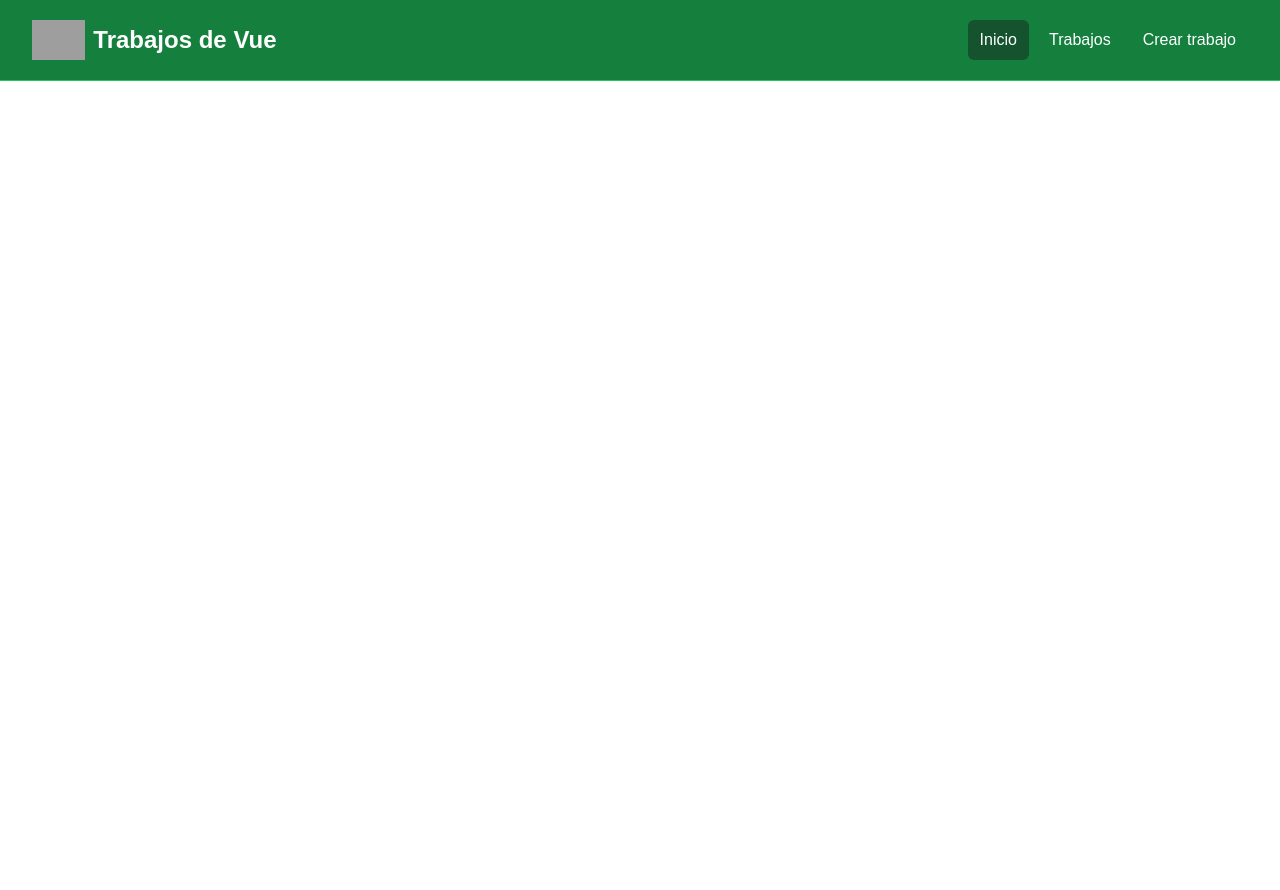
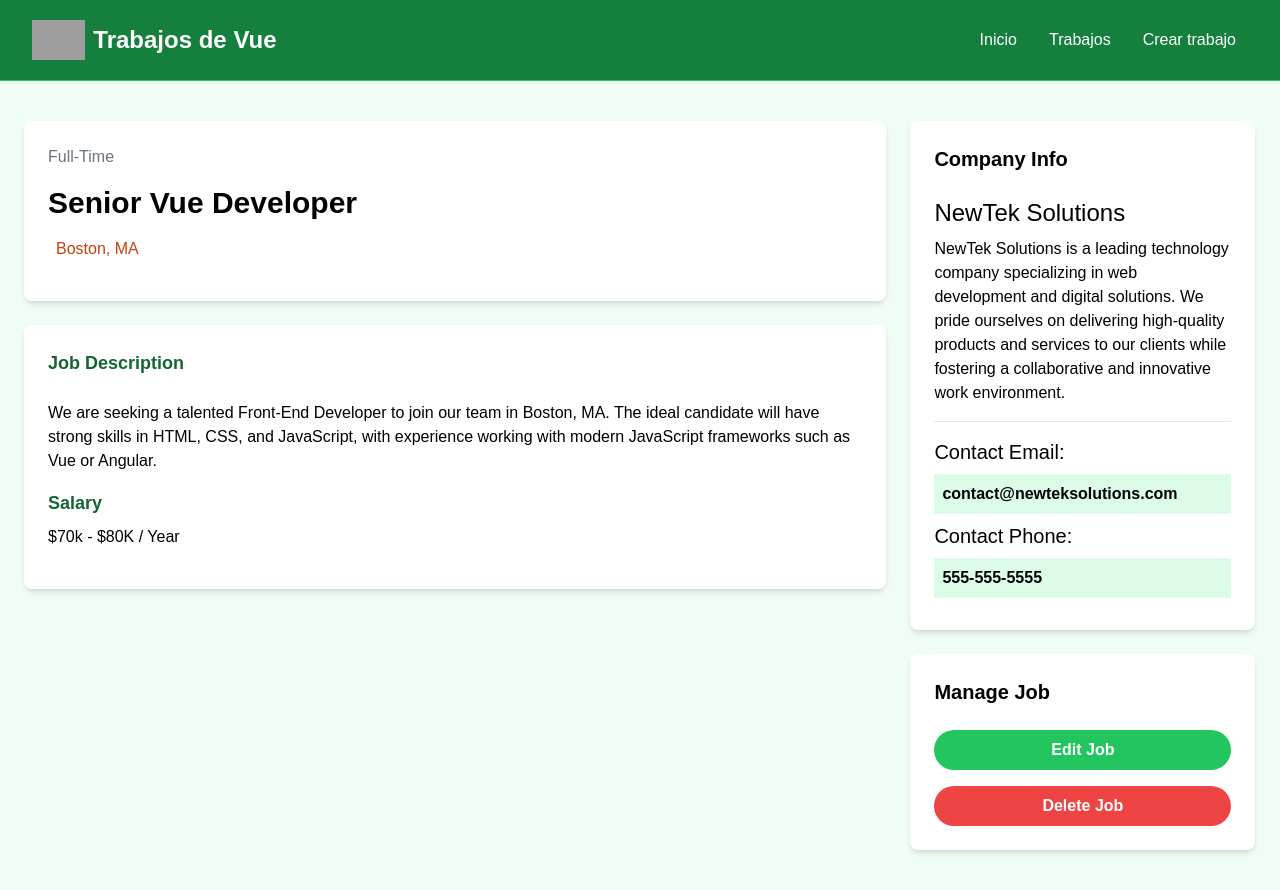
Before and after one commit to AlejandroSoftwareDeveloper/Vuejs, a Vue app: page /jobs/add in a window 1280 px wide. Before the commit the page ends 800 px from the top, so only its background shows below. Built offline with nearby package versions, Linux system fonts and the light colour scheme; grey boxes are pictures that could not be loaded.

Commit message:
Adicion del notFoundView JobView, json-server y configuracion del ultimo

```diff
--- a/package.json
+++ b/package.json
@@ -6,7 +6,8 @@
   "scripts": {
     "dev": "vite",
     "build": "vite build",
-    "preview": "vite preview"
+    "preview": "vite preview",
+    "server": "json-server --watch src/jobs.json --port 5000"
   },
   "dependencies": {
     "primeicons": "^7.0.0",
@@ -16,6 +17,7 @@
   "devDependencies": {
     "@vitejs/plugin-vue": "^5.2.1",
     "autoprefixer": "^10.4.20",
+    "json-server": "^1.0.0-beta.3",
     "postcss": "^8.4.49",
     "tailwindcss": "^3.4.16",
     "vite": "^6.0.1",
--- a/src/App.vue
+++ b/src/App.vue
@@ -6,5 +6,4 @@ import Navbar from "./components/Navbar.vue";
 <template>
   <Navbar />
   <RouterView />
-  <!-- <HomeView /> -->
 </template>
--- a/src/components/JobCard.vue
+++ b/src/components/JobCard.vue
@@ -17,7 +17,6 @@ let truncateDescription = computed(()=>{
 })
 
 let showAndHide = computed(() => {showFullDescripction.value = !showFullDescripction.value;});
-//  @mouseover="expandOrDecreaseDialog" @mouseleave="expandOrDecreaseDialog"
 </script>
 <template>
   <div class="relative bg-white shadow-md rounded-xl" >
@@ -37,7 +36,7 @@ let showAndHide = computed(() => {showFullDescripction.value = !showFullDescripc
           <i class="text-lg text-orange-500 fa-solid fa-location-dot pi pi-map-marker"></i>
           {{ job.location }}
         </div>
-        <RouterLink to="'/job/' + job.id" class="h-[36px] bg-green-500 hover:bg-green-600 text-white px-4 py-2 rounded-lg text-center text-sm"> Leer mas</RouterLink>
+        <RouterLink to="/jobs/ + job.id" class="h-[36px] bg-green-500 hover:bg-green-600 text-white px-4 py-2 rounded-lg text-center text-sm"> Leer mas</RouterLink>
       </div>
     </div>
   </div>
--- a/src/components/Navbar.vue
+++ b/src/components/Navbar.vue
@@ -1,6 +1,12 @@
 <script setup>
-import { RouterLink } from "vue-router";
+import { RouterLink, useRoute } from "vue-router";
 import logo from "@/assets/logo.png";
+
+const isActiveLink = (routePath) => useRoute().path == routePath;
+//TODO Minuto 1:48:51
+/*
+//Propiedades = ['px-3', 'py-2', 'text-white', 'bg-green-900', 'rounded-md', 'hover:bg-gray-900', 'hover:text-white']
+*/
 </script>
 
 <template>
@@ -10,18 +16,15 @@ import logo from "@/assets/logo.png";
         <div
           class="flex items-center justify-center flex-1 md:items-stretch md:justify-start"
         >
-          <!-- Logo -->
           <RouterLink class="flex items-center flex-shrink-0 mr-4" to="/">
             <img class="w-auto h-10" :src="logo" alt="Vue Jobs" />
-            <span class="hidden ml-2 text-2xl font-bold text-white md:block"
-             >Trabajos de Vue</span
-             >
+            <span class="hidden ml-2 text-2xl font-bold text-white md:block">Trabajos de Vue</span>
           </RouterLink>
           <div class="md:ml-auto">
             <div class="flex space-x-2">
-              <RouterLink to="/" class="px-3 py-2 text-white bg-green-900 rounded-md hover:bg-gray-900 hover:text-white" >Inicio</RouterLink>
-              <RouterLink to="/jobs" class="px-3 py-2 text-white rounded-md hover:bg-green-900 hover:text-white" >Trabajos</RouterLink>
-              <RouterLink to="/job/add" class="px-3 py-2 text-white rounded-md hover:bg-green-900 hover:text-white" >Crear trabajo</RouterLink>
+              <RouterLink to="/" :class="[isActiveLink('/') ? 'bg-green-900' : '', 'hover:bg-gray-900','px-3', 'py-2', 'text-white', 'rounded-md', 'hover:text-white']" >Inicio</RouterLink>
+              <RouterLink to="/jobs" :class="[isActiveLink('/jobs') ? 'bg-green-900' : '', 'hover:bg-gray-900','px-3', 'py-2', 'text-white', 'rounded-md', 'hover:text-white']">Trabajos</RouterLink>
+              <RouterLink to="/job/add" :class="[isActiveLink('/job/add') ? 'bg-green-900' : '', 'hover:bg-gray-900','px-3', 'py-2', 'text-white', 'rounded-md', 'hover:text-white']">Crear trabajo</RouterLink>
             </div>
           </div>
         </div>
--- a/src/jobs.json
+++ b/src/jobs.json
@@ -1,4 +1,5 @@
-[
+{
+  "jobs": [
     {
       "id": 1,
       "title": "Desarrollador Web Senior",
@@ -58,3 +59,4 @@
       }
     }
   ]
+}
--- a/src/router/index.js
+++ b/src/router/index.js
@@ -3,6 +3,8 @@ import { createRouter, createWebHistory } from "vue-router";
 import HomeView from "@/views/HomeView.vue";
 import JobsView from "@/views/JobsView.vue";
 import AddJobView from "@/views/AddJobView.vue";
+import NotFoundView from "@/views/NotFoundView.vue";
+import JobView from "@/views/JobView.vue";
 
 const router = createRouter({
   history: createWebHistory(import.meta.env.BASE_URL),
@@ -10,6 +12,8 @@ const router = createRouter({
     { path: "/", name: "home", component: HomeView },
     { path: "/jobs", name: "jobs", component: JobsView },
     { path: "/add/job", name: "add-job", component: AddJobView },
+    { path: "/jobs/:id", name: "job", component: JobView },
+    { path: "/:catchAll(.*)", name: "not-found", component: NotFoundView },
   ],
 });
 
--- /dev/null
+++ b/src/views/JobView.vue
@@ -0,0 +1,87 @@
+<script setup></script>
+
+<template>
+<section class="bg-green-50">
+      <div class="container px-6 py-10 m-auto">
+        <div class="grid w-full grid-cols-1 gap-6 md:grid-cols-70/30">
+          <main>
+            <div
+              class="p-6 text-center bg-white rounded-lg shadow-md md:text-left"
+            >
+              <div class="mb-4 text-gray-500">Full-Time</div>
+              <h1 class="mb-4 text-3xl font-bold">Senior Vue Developer</h1>
+              <div
+                class="flex justify-center mb-4 text-gray-500 align-middle md:justify-start"
+              >
+                <i
+                  class="mr-2 text-lg text-orange-700 fa-solid fa-location-dot"
+                ></i>
+                <p class="text-orange-700">Boston, MA</p>
+              </div>
+            </div>
+
+            <div class="p-6 mt-6 bg-white rounded-lg shadow-md">
+              <h3 class="mb-6 text-lg font-bold text-green-800">
+                Job Description
+              </h3>
+
+              <p class="mb-4">
+                We are seeking a talented Front-End Developer to join our team
+                in Boston, MA. The ideal candidate will have strong skills in
+                HTML, CSS, and JavaScript, with experience working with modern
+                JavaScript frameworks such as Vue or Angular.
+              </p>
+
+              <h3 class="mb-2 text-lg font-bold text-green-800">Salary</h3>
+
+              <p class="mb-4">$70k - $80K / Year</p>
+            </div>
+          </main>
+
+          <!-- Sidebar -->
+          <aside>
+            <!-- Company Info -->
+            <div class="p-6 bg-white rounded-lg shadow-md">
+              <h3 class="mb-6 text-xl font-bold">Company Info</h3>
+
+              <h2 class="text-2xl">NewTek Solutions</h2>
+
+              <p class="my-2">
+                NewTek Solutions is a leading technology company specializing in
+                web development and digital solutions. We pride ourselves on
+                delivering high-quality products and services to our clients
+                while fostering a collaborative and innovative work environment.
+              </p>
+
+              <hr class="my-4" />
+
+              <h3 class="text-xl">Contact Email:</h3>
+
+              <p class="p-2 my-2 font-bold bg-green-100">
+                contact@newteksolutions.com
+              </p>
+
+              <h3 class="text-xl">Contact Phone:</h3>
+
+              <p class="p-2 my-2 font-bold bg-green-100">555-555-5555</p>
+            </div>
+
+            <!-- Manage -->
+            <div class="p-6 mt-6 bg-white rounded-lg shadow-md">
+              <h3 class="mb-6 text-xl font-bold">Manage Job</h3>
+              <a
+                href="add-job.html"
+                class="block w-full px-4 py-2 mt-4 font-bold text-center text-white bg-green-500 rounded-full hover:bg-green-600 focus:outline-none focus:shadow-outline"
+                >Edit Job</a
+              >
+              <button
+                class="block w-full px-4 py-2 mt-4 font-bold text-white bg-red-500 rounded-full hover:bg-red-600 focus:outline-none focus:shadow-outline"
+              >
+                Delete Job
+              </button>
+            </div>
+          </aside>
+        </div>
+      </div>
+    </section>
+</template>
--- /dev/null
+++ b/src/views/NotFoundView.vue
@@ -0,0 +1,11 @@
+<script setup>
+import { RouterLink } from 'vue-router';
+</script>
+<template>
+ <section class="flex flex-col items-center justify-center text-center h-96">
+      <i class="mb-4 text-yellow-400 pi pi-exclamation-triangle text-7xl"></i>
+      <h1 class="mb-4 text-6xl font-bold">404</h1>
+      <p class="mb-5 text-xl">Esta pagina no existe</p>
+      <RouterLink to="/" class="px-3 py-2 mt-4 text-white bg-green-700 rounded-md hover:bg-green-900">Retroceder</RouterLink>
+    </section>
+</template>
```
Also changed, not shown: src/jobs old.json (added, +60 -0 lines), 1 other file (tests, documents, lock files or other folders). Lines whose indentation alone changed are shown as unchanged.
